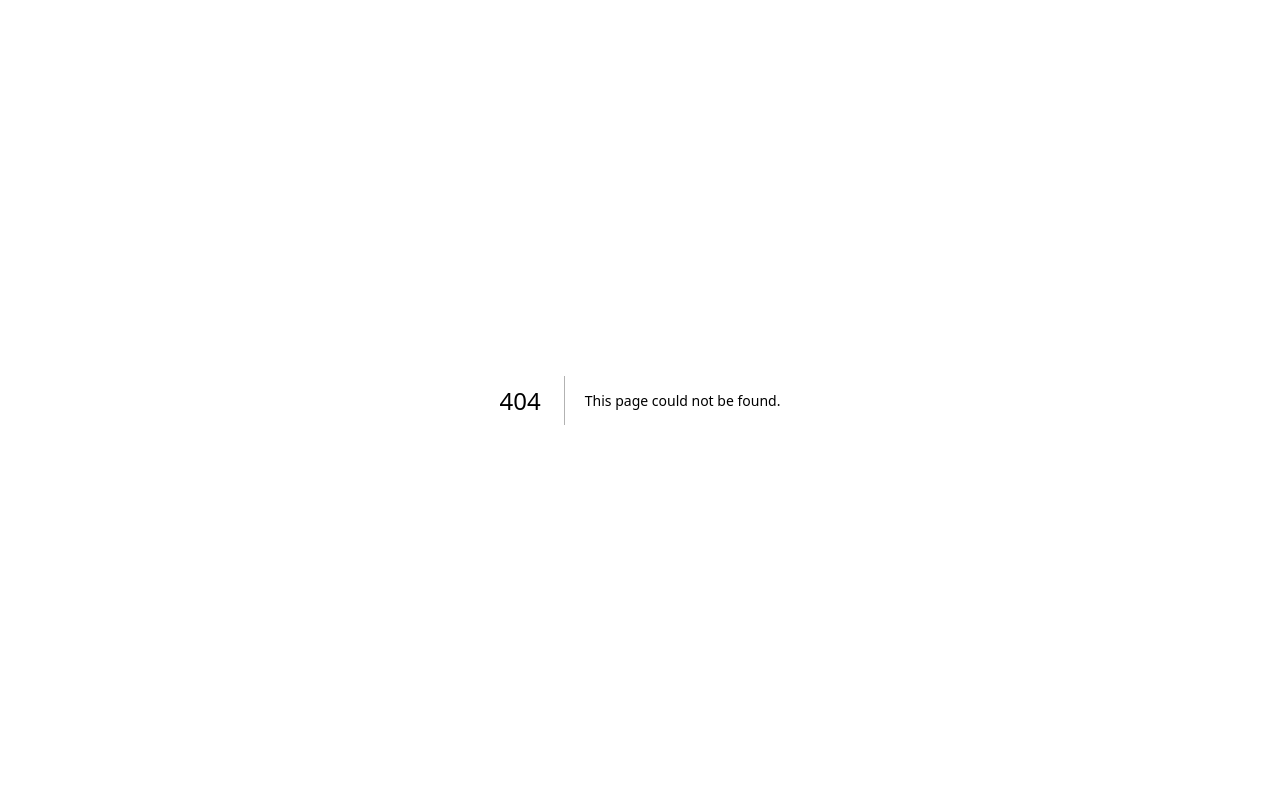
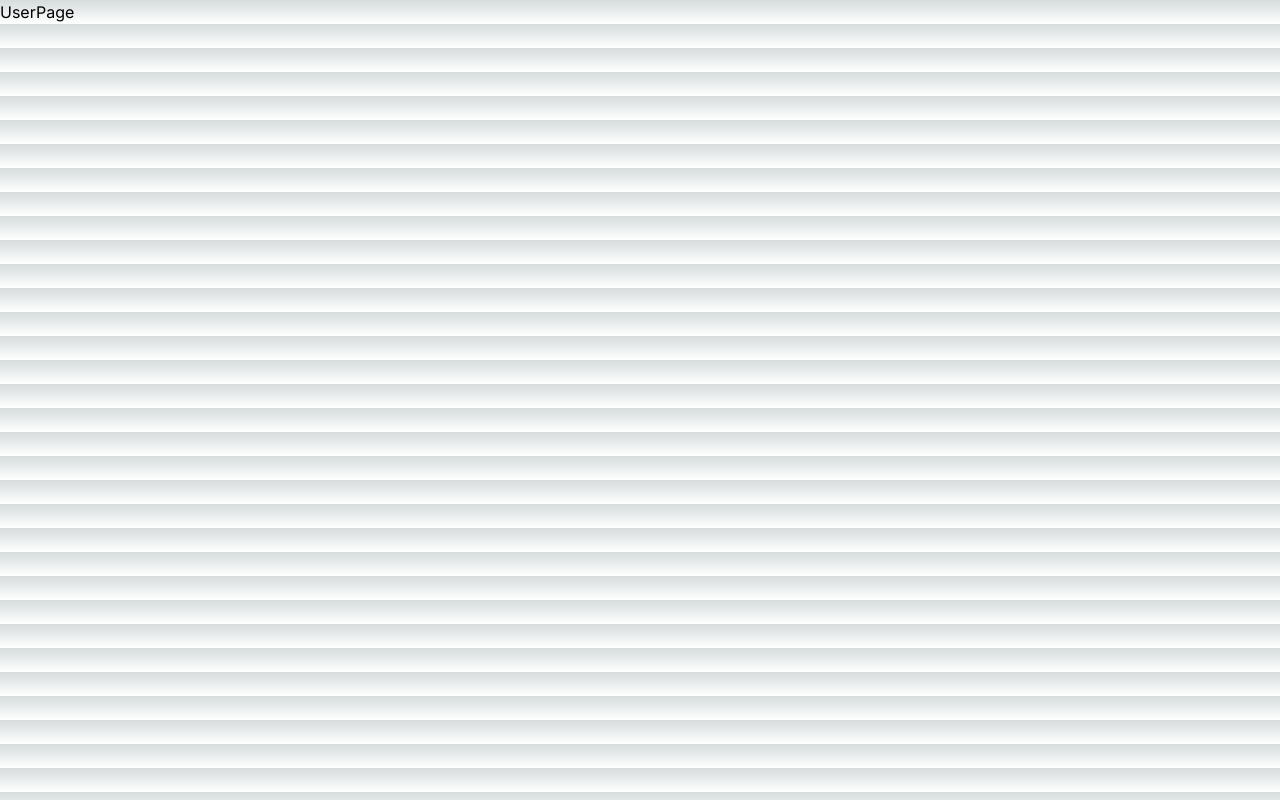
Before and after one commit to amu3dev/my-next-app-14, a Next.js app: page /users in a window 1280 px wide. Before the commit this address had no page. Built offline with nearby package versions, Linux system fonts and the light colour scheme.

Commit message:
chore: Add new user page and user page component

```diff
--- /dev/null
+++ b/app/users/new/page.tsx
@@ -0,0 +1,7 @@
+import React from "react";
+
+const NewUser = () => {
+  return <div>NewUser</div>;
+};
+
+export default NewUser;
--- /dev/null
+++ b/app/users/page.tsx
@@ -0,0 +1,9 @@
+import React from 'react'
+
+const UserPage = () => {
+  return (
+    <div>UserPage</div>
+  )
+}
+
+export default UserPage
```
